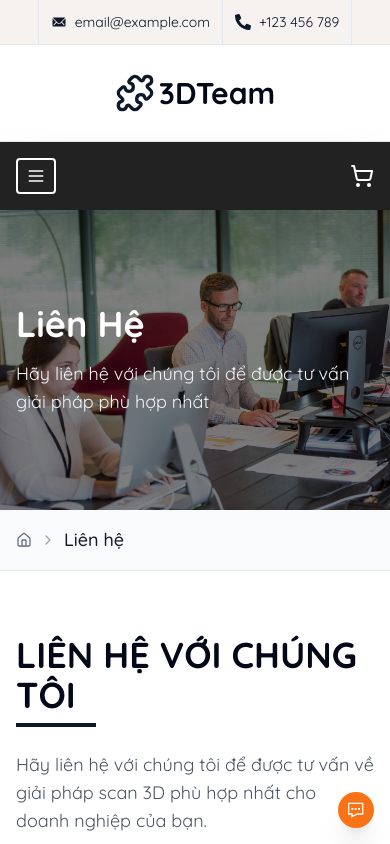
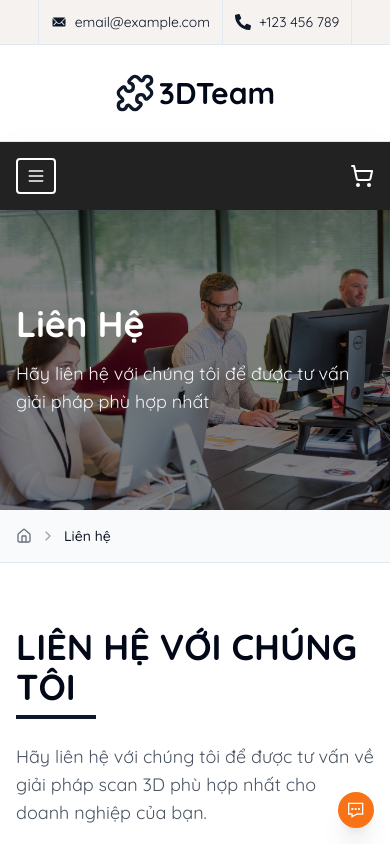
Before and after one commit to toannguyen45/banhang_fe, a Next.js app: page /contact in a window 390 px wide. Shown: the top 844 px of the page. Built offline with nearby package versions, Linux system fonts and the light colour scheme.

Commit message:
fix: fix font size herobanner

```diff
--- a/app/components/ui/HeroBanner.tsx
+++ b/app/components/ui/HeroBanner.tsx
@@ -68,12 +68,12 @@ const HeroBanner = ({
                 {item.href ? (
                   <Link
                     href={item.href}
-                    className="text-gray-500 hover:text-primary transition-colors text-lg"
+                    className="text-gray-500 hover:text-primary transition-colors md:text-lg text-sm"
                   >
                     {item.label}
                   </Link>
                 ) : (
-                  <span className="text-gray-900 font-medium text-lg">
+                  <span className="text-gray-900 font-medium md:text-lg text-sm">
                     {item.label}
                   </span>
                 )}
```
